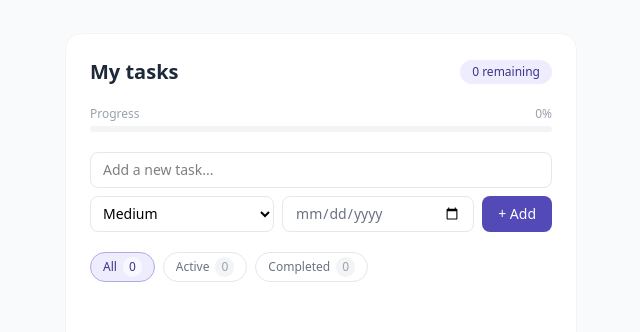
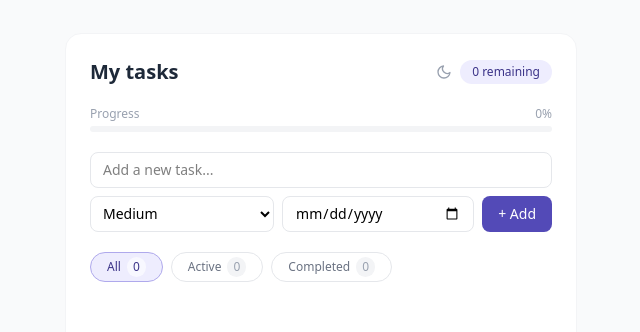
Before and after one commit to gupatel/task-manager, a Next.js app: page / in a window 1280 px wide. Shown: the part 114-446 px from the top of the page, without its empty margins (319-959 px from the left). Built offline with nearby package versions, Linux system fonts and the light colour scheme.

Commit message:
Added: Dark mode

```diff
--- a/app/globals.css
+++ b/app/globals.css
@@ -1,4 +1,5 @@
 @import "tailwindcss";
+@custom-variant dark (&:where(.dark, .dark *));
 
 @theme {
   --color-brand: #534AB7;
@@ -15,6 +16,7 @@
   body {
     -webkit-font-smoothing: antialiased;
     -moz-osx-font-smoothing: grayscale;
+    @apply bg-gray-50 dark:bg-gray-900 transition-colors duration-200;
   }
 
   input:focus,
--- a/app/page.tsx
+++ b/app/page.tsx
@@ -1,12 +1,13 @@
 'use client';
 
-import { useEffect, useRef } from 'react'; // ← add useEffect, useRef
-import confetti from 'canvas-confetti';    // ← add this
+import { useEffect, useRef } from 'react';
+import confetti from 'canvas-confetti';
 import { useTasks } from '@/hooks/useTasks';
 import TaskInput from '@/components/TaskInput';
 import FilterBar from '@/components/FilterBar';
 import TaskList from '@/components/TaskList';
 import ProgressBar from '@/components/ProgressBar';
+import ThemeToggle from '@/components/ThemeToggle';
 
 export default function Home() {
   const {
@@ -23,15 +24,10 @@ export default function Home() {
     editTask,
   } = useTasks();
 
-  const prevRemainingRef = useRef(remainingCount);  // ← add this
+  const prevRemainingRef = useRef(remainingCount);
 
-  // ← add this effect
   useEffect(() => {
-    if (
-      totalCount > 0 &&
-      remainingCount === 0 &&
-      prevRemainingRef.current !== 0
-    ) {
+    if (totalCount > 0 && remainingCount === 0 && prevRemainingRef.current !== 0) {
       confetti({
         particleCount: 120,
         spread: 80,
@@ -49,13 +45,16 @@ export default function Home() {
   };
 
   return (
-    <main className="min-h-screen bg-gray-50 flex items-start sm:items-center justify-center p-4 pt-8 sm:pt-4">
-      <div className="w-full max-w-lg bg-white rounded-2xl border border-gray-100 p-4 sm:p-6">
+    <main className="min-h-screen bg-gray-50 dark:bg-gray-900 flex items-start sm:items-center justify-center p-4 pt-8 sm:pt-4 transition-colors duration-200">
+      <div className="w-full max-w-lg bg-white dark:bg-gray-800 rounded-2xl border border-gray-100 dark:border-gray-700 p-4 sm:p-6">
         <div className="flex items-center justify-between mb-5">
-          <h1 className="text-lg sm:text-xl font-semibold text-gray-800">My tasks</h1>
-          <span className="text-xs bg-brand-light text-brand-text px-3 py-1 rounded-full">
-            {remainingCount} remaining
-          </span>
+          <h1 className="text-lg sm:text-xl font-semibold text-gray-800 dark:text-gray-100">My tasks</h1>
+          <div className="flex items-center gap-2">
+            <ThemeToggle />
+            <span className="text-xs bg-brand-light text-brand-text px-3 py-1 rounded-full">
+              {remainingCount} remaining
+            </span>
+          </div>
         </div>
         <ProgressBar total={totalCount} completed={totalCount - remainingCount} />
         <TaskInput onAdd={addTask} />
@@ -67,8 +66,8 @@ export default function Home() {
           onReorder={reorderTasks}
           onEdit={editTask}
         />
-        <div className="flex items-center justify-between mt-4 pt-3 border-t border-gray-100">
-          <span className="text-xs text-gray-400">
+        <div className="flex items-center justify-between mt-4 pt-3 border-t border-gray-100 dark:border-gray-700">
+          <span className="text-xs text-gray-400 dark:text-gray-500">
             {totalCount - remainingCount} of {totalCount} completed
           </span>
           <button
--- a/components/FilterBar.tsx
+++ b/components/FilterBar.tsx
@@ -17,14 +17,15 @@ export default function FilterBar({ current, onChange, counts }: Props) {
         <button
           key={f}
           onClick={() => onChange(f)}
-          className={`px-3 py-1 text-xs rounded-full border transition-colors capitalize flex items-center gap-1.5
+          className={`px-4 py-1 text-xs rounded-full border transition-colors capitalize flex items-center gap-1.5
             ${current === f
               ? 'bg-brand-light text-brand-text border-brand-border'
-              : 'border-gray-200 text-gray-500 hover:border-gray-300'
+              : 'border-gray-200 dark:border-gray-600 text-gray-500 dark:text-gray-400 hover:border-gray-300'
             }`}
         >
           {f}
-          <span className={`text-xs px-1.5 py-0.5 rounded-full ${current === f ? 'bg-white/60 text-brand-text' : 'bg-gray-100 text-gray-400'}`}>
+          <span className={`text-xs rounded-full px-1.5 py-0.5 font-medium
+            ${current === f ? 'bg-white/60 text-brand-text' : 'bg-gray-100 dark:bg-gray-700 text-gray-400 dark:text-gray-500'}`}>
             {counts[f]}
           </span>
         </button>
--- a/components/ProgressBar.tsx
+++ b/components/ProgressBar.tsx
@@ -10,11 +10,11 @@ export default function ProgressBar({ total, completed }: Props) {
 
   return (
     <div className="mb-5">
-      <div className="flex justify-between text-xs text-gray-400 mb-1">
+      <div className="flex justify-between text-xs text-gray-400 dark:text-gray-500 mb-1">
         <span>Progress</span>
         <span>{percent}%</span>
       </div>
-      <div className="w-full h-1.5 bg-gray-100 rounded-full overflow-hidden">
+      <div className="w-full h-1.5 bg-gray-100 dark:bg-gray-700 rounded-full overflow-hidden">
         <div
           className="h-full bg-teal-500 rounded-full transition-all duration-500"
           style={{ width: `${percent}%` }}
--- a/components/TaskInput.tsx
+++ b/components/TaskInput.tsx
@@ -29,13 +29,13 @@ export default function TaskInput({ onAdd }: Props) {
         onKeyDown={e => e.key === 'Enter' && handleAdd()}
         placeholder="Add a new task..."
         autoComplete="off"
-        className="w-full h-9 px-3 text-sm border border-gray-200 rounded-lg outline-none focus:border-brand focus:ring-1 focus:ring-brand"
+        className="w-full h-9 px-3 text-sm border border-gray-200 dark:border-gray-600 dark:bg-gray-700 dark:text-gray-200 dark:placeholder-gray-400 rounded-lg outline-none focus:border-brand focus:ring-1 focus:ring-brand"
       />
       <div className="flex gap-2">
         <select
           value={priority}
           onChange={e => setPriority(e.target.value as Priority)}
-          className="flex-1 h-9 px-2 text-sm border border-gray-200 rounded-lg outline-none focus:border-brand"
+          className="flex-1 h-9 px-2 text-sm border border-gray-200 dark:border-gray-600 dark:bg-gray-700 dark:text-gray-200 rounded-lg outline-none focus:border-brand"
         >
           <option value="high">High</option>
           <option value="medium">Medium</option>
@@ -45,7 +45,7 @@ export default function TaskInput({ onAdd }: Props) {
           type="date"
           value={dueDate}
           onChange={e => setDueDate(e.target.value)}
-          className="flex-1 h-9 px-3 text-sm border border-gray-200 rounded-lg outline-none focus:border-brand text-gray-500"
+          className="flex-1 h-9 px-3 text-sm border border-gray-200 dark:border-gray-600 dark:bg-gray-700 dark:text-gray-500 rounded-lg outline-none focus:border-brand"
         />
         <button
           onClick={handleAdd}
--- /dev/null
+++ b/components/ThemeToggle.tsx
@@ -0,0 +1,50 @@
+'use client';
+
+import { useEffect, useState } from 'react';
+
+export default function ThemeToggle() {
+  const [dark, setDark] = useState(false);
+  const [mounted, setMounted] = useState(false);
+
+  useEffect(() => {
+    setMounted(true);
+    const stored = localStorage.getItem('theme');
+    if (stored === 'dark') {
+      document.documentElement.classList.add('dark');
+      setDark(true);
+    }
+  }, []);
+
+  const toggle = () => {
+    const next = !dark;
+    setDark(next);
+    if (next) {
+      document.documentElement.classList.add('dark');
+      localStorage.setItem('theme', 'dark');
+    } else {
+      document.documentElement.classList.remove('dark');
+      localStorage.setItem('theme', 'light');
+    }
+  };
+
+  // render nothing until mounted to avoid hydration mismatch
+  if (!mounted) return <div className="w-4 h-4" />;
+
+  return (
+    <button
+      onClick={toggle}
+      className="text-gray-400 hover:text-gray-600 dark:text-gray-500 dark:hover:text-gray-300 transition-colors"
+      aria-label="Toggle dark mode"
+    >
+      {dark ? (
+        <svg className="w-4 h-4" fill="none" viewBox="0 0 24 24" stroke="currentColor" strokeWidth={2}>
+          <path strokeLinecap="round" strokeLinejoin="round" d="M12 3v1m0 16v1m9-9h-1M4 12H3m15.364-6.364l-.707.707M6.343 17.657l-.707.707M17.657 17.657l-.707-.707M6.343 6.343l-.707-.707M12 7a5 5 0 100 10A5 5 0 0012 7z" />
+        </svg>
+      ) : (
+        <svg className="w-4 h-4" fill="none" viewBox="0 0 24 24" stroke="currentColor" strokeWidth={2}>
+          <path strokeLinecap="round" strokeLinejoin="round" d="M21 12.79A9 9 0 1111.21 3 7 7 0 0021 12.79z" />
+        </svg>
+      )}
+    </button>
+  );
+}
```
